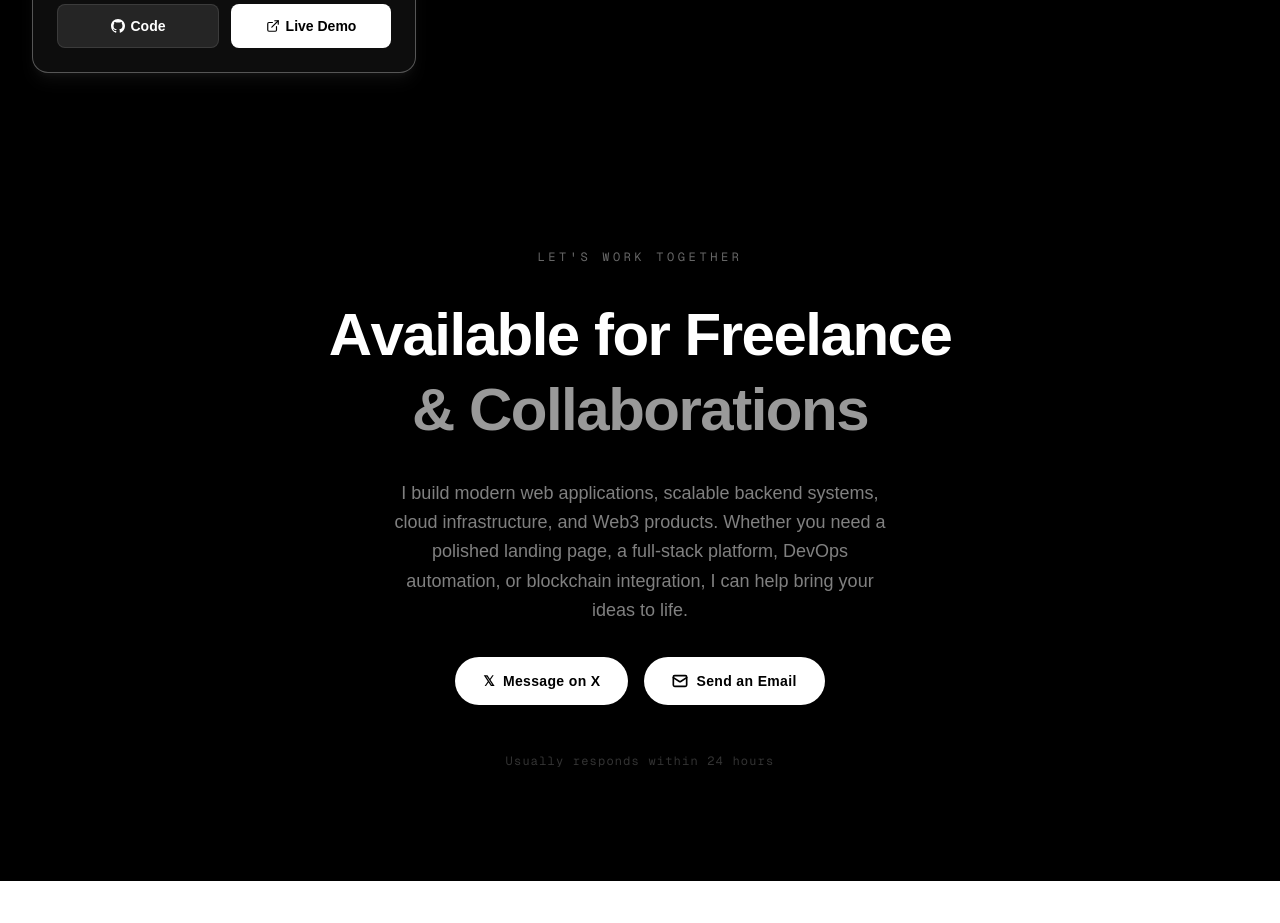
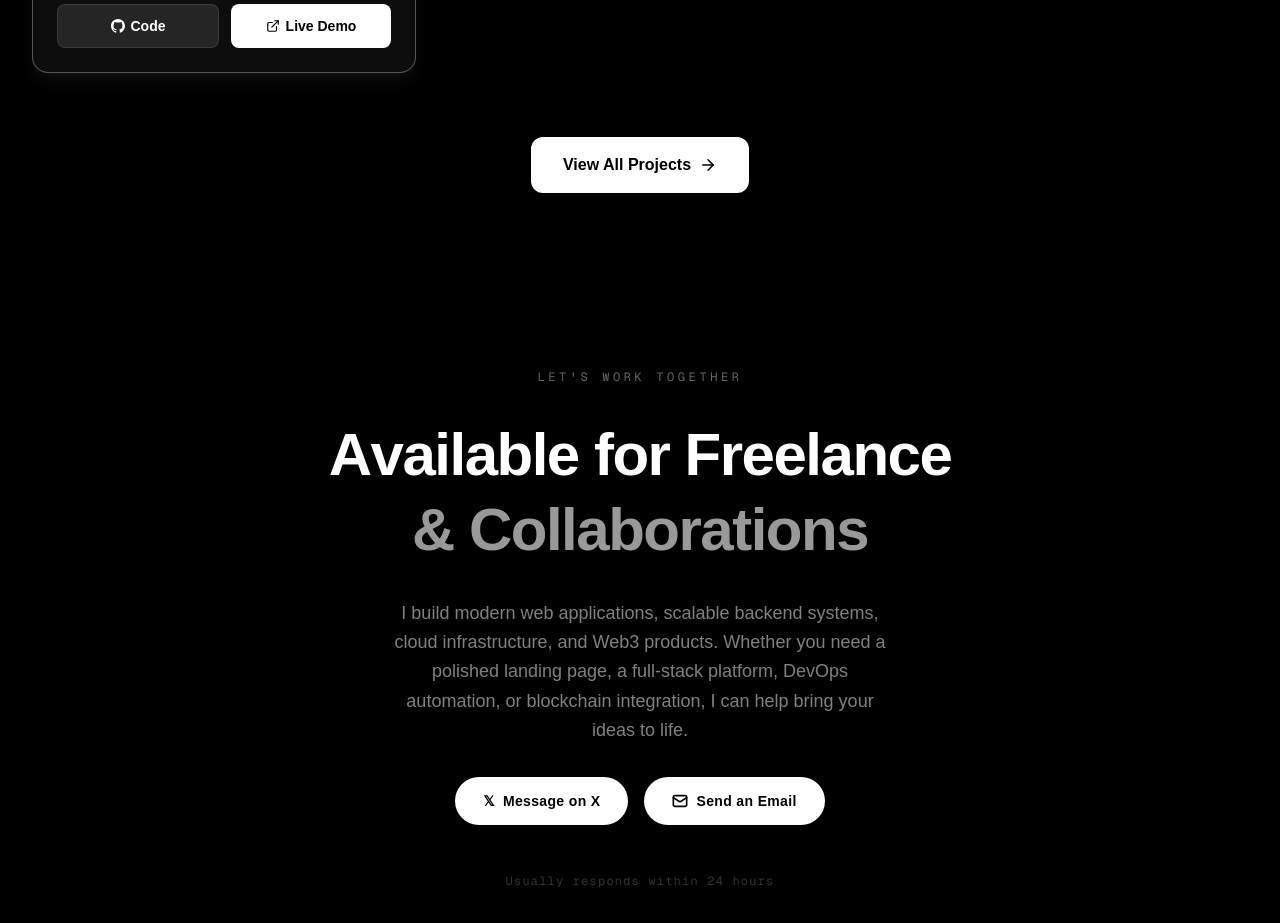
Before and after one commit to sahayanshuman2005/My-Portfolio, a Next.js app: page / in a window 1280 px wide. Shown: the part 2080-3003 px from the top of the page. Before the commit the page ends 2961 px from the top, so only its background shows below. Built offline with nearby package versions, Linux system fonts and the light colour scheme.

Commit message:
added view all projects button

```diff
--- a/components/Project.tsx
+++ b/components/Project.tsx
@@ -7,6 +7,7 @@ import {
   useReducedMotion,
   AnimatePresence,
 } from "framer-motion";
+import ViewAllProjects from "./ViewAllProjects";
 import {
   DndContext,
   closestCenter,
@@ -349,7 +350,7 @@ export default function Projects() {
                 },
               }}
             >
-              {projects.map((project, idx) => (
+              {projects.slice(0, 6).map((project, idx) => (
               <ProjectCard
               key={project.title}
               {...project}
@@ -358,6 +359,7 @@ export default function Projects() {
               />
               ))}
             </motion.div>
+            <ViewAllProjects />
           </SortableContext>
 
           <DragOverlay
--- /dev/null
+++ b/components/ViewAllProjects.tsx
@@ -0,0 +1,44 @@
+import Link from "next/link";
+import { ArrowRight } from "lucide-react";
+
+export default function ViewAllProjects() {
+  return (
+    <div className="flex justify-center mt-12 sm:mt-16">
+      <Link
+        href="/project"
+        aria-label="View all projects"
+        className="
+          group
+          inline-flex
+          items-center
+          gap-2
+          px-8
+          py-4
+          rounded-xl
+          bg-white
+          text-black
+          font-semibold
+          shadow-lg
+          cursor-pointer
+          transition-all
+          duration-300
+          hover:scale-105
+          hover:shadow-2xl
+          hover:bg-white/90
+          focus:outline-none
+          focus:ring-2
+          focus:ring-white
+          focus:ring-offset-2
+          focus:ring-offset-black
+        "
+      >
+        View All Projects
+
+        <ArrowRight
+          size={18}
+          className="transition-transform duration-300 group-hover:translate-x-1"
+        />
+      </Link>
+    </div>
+  );
+}
```
Lines whose indentation alone changed are shown as unchanged.
